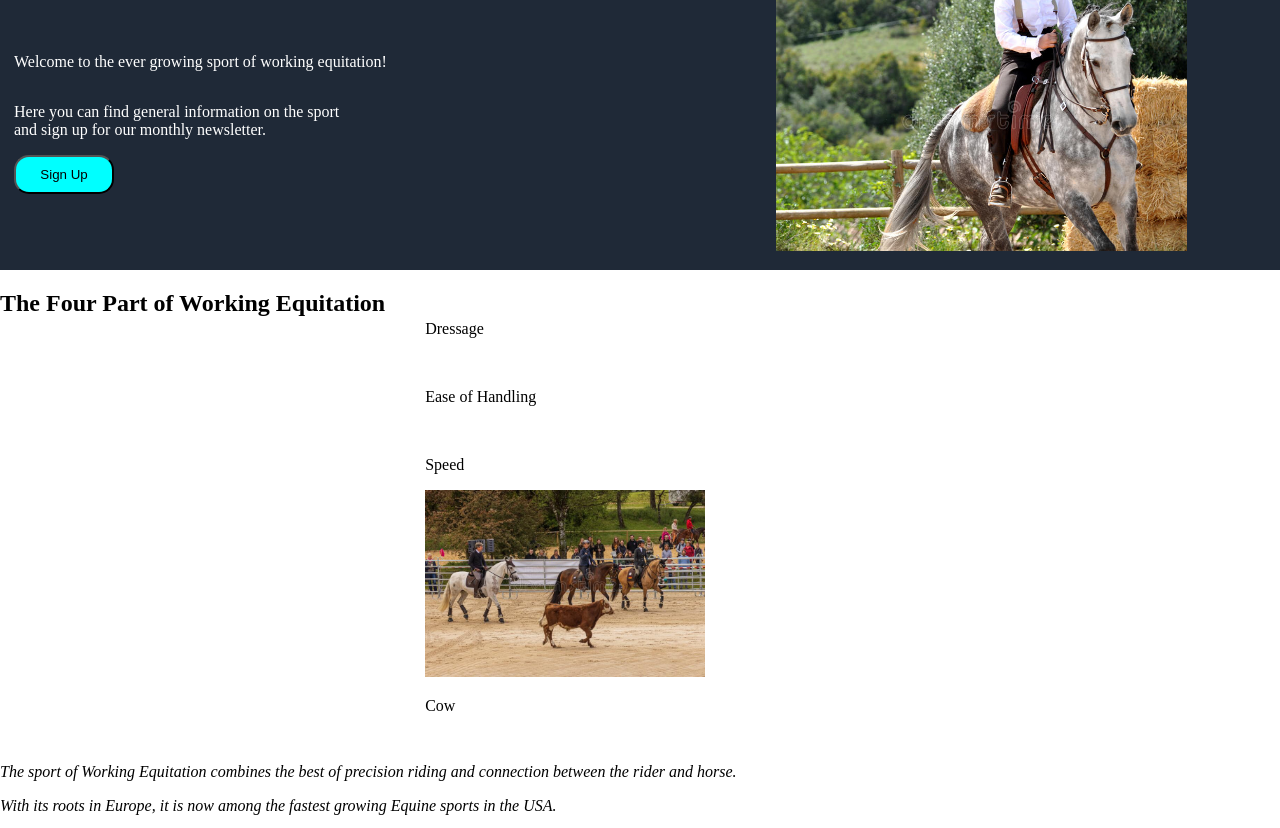
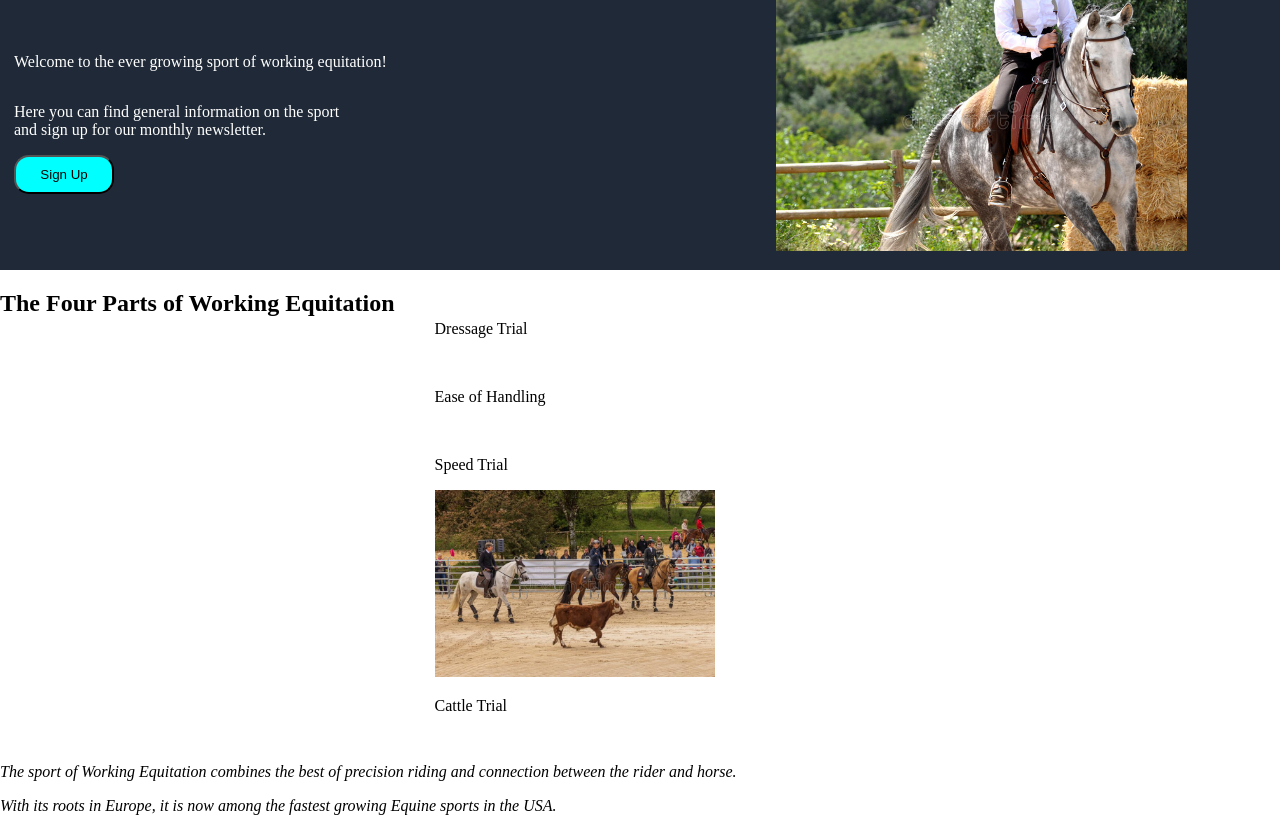
Before and after one commit to floofyhorses/odin-landing-page, a plain HTML site: page index.html in a window 1280 px wide. Shown: the part 111-939 px from the top of the page. Drawn offline with Linux system fonts and the light colour scheme.

Commit message:
Fix typo in Line 37

```diff
--- a/index.html
+++ b/index.html
@@ -34,11 +34,11 @@
         </header>
 
         <div class="main-content">
-          <h2>The Four Part of Working Equitation</h2>
+          <h2>The Four Parts of Working Equitation</h2>
             <ul>
             <div>
                 <img class= "image" src="" alt="">
-                <p>Dressage</p>
+                <p>Dressage Trial</p>
             </div>
             <div>
                 <img class= "image" src="" alt="">
@@ -46,11 +46,11 @@
             </div>
             <div>
                 <img class= "image" src="" alt="">
-                <p>Speed</p>
+                <p>Speed Trial</p>
             </div>
             <div>
                 <img class= "image" src="images/cow-stock.jpg" alt="">
-                <p>Cow</p>
+                <p>Cattle Trial</p>
             </div>
             </ul>
         </div>
```
